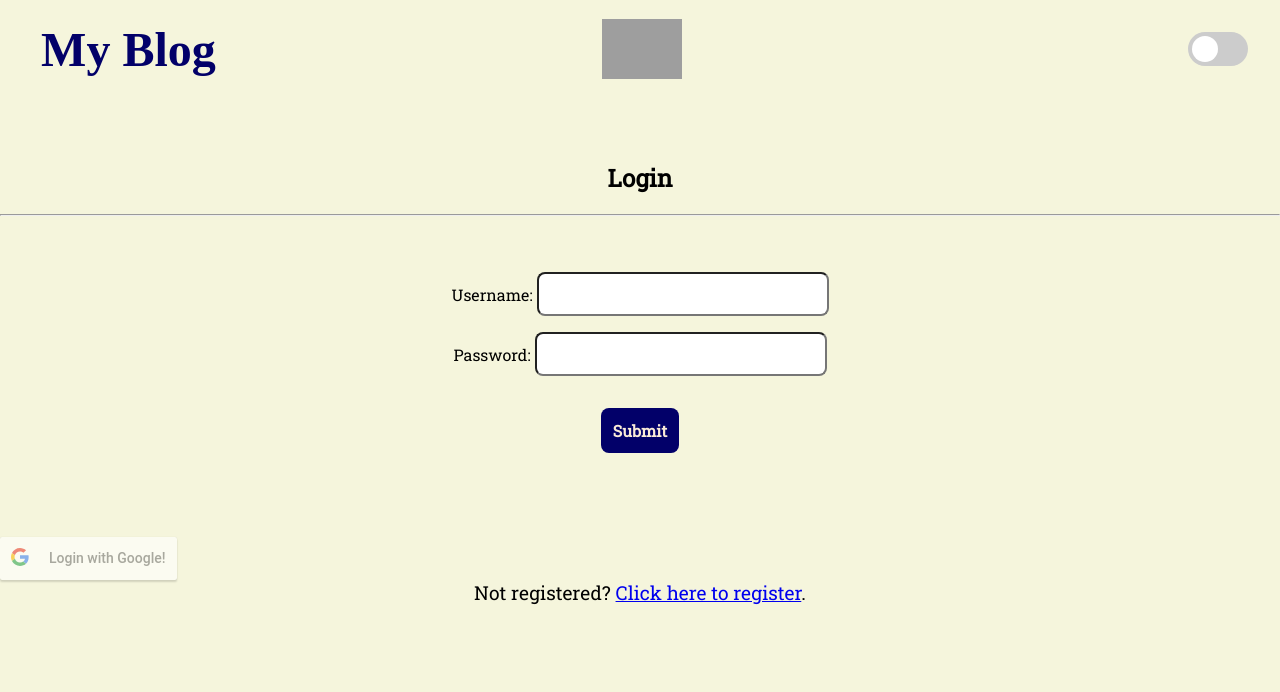
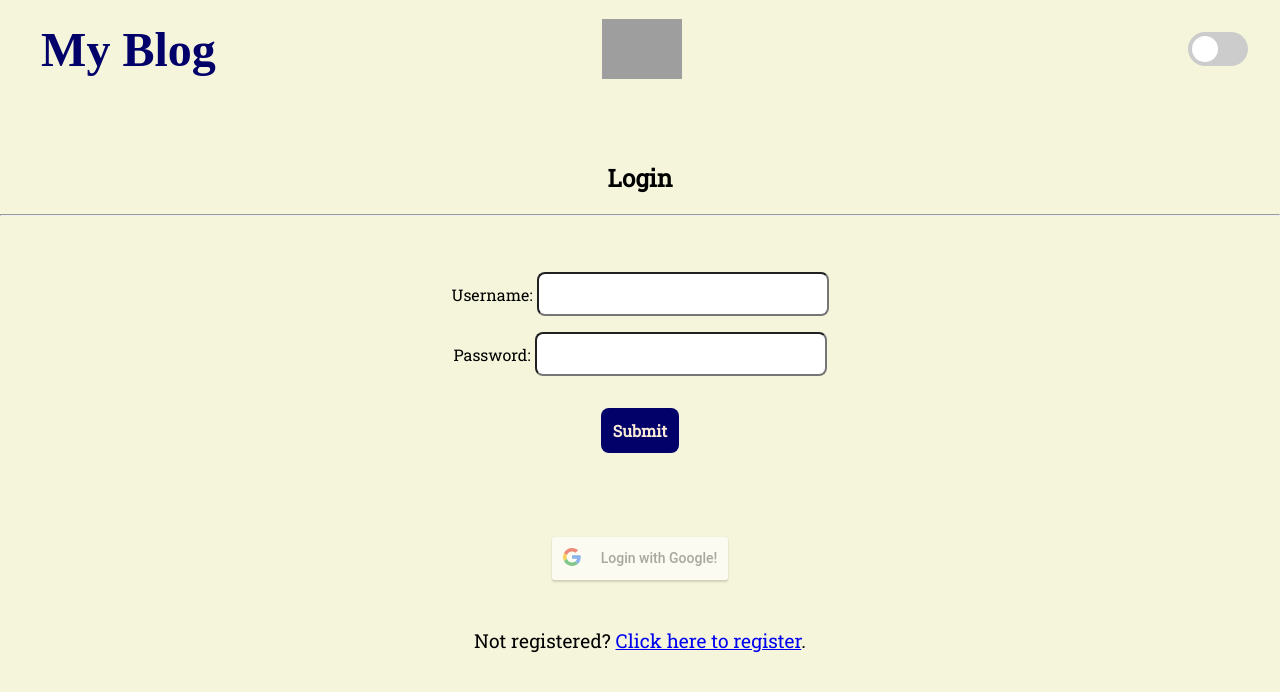
Before and after one commit to salman-ar-sar/my-blog, a React (Create React App) app: page /login in a window 1280 px wide. Shown: the top 692 px of the page. Built offline with nearby package versions, Linux system fonts and the light colour scheme; grey boxes are pictures that could not be loaded; a web font is replaced by a local one.

Commit message:
Add styling for login button

```diff
--- a/src/pages/Login.scss
+++ b/src/pages/Login.scss
@@ -34,6 +34,10 @@
     color: $errClr;
     text-align: center;
   }
+  .googleLogin {
+    text-align: center;
+    margin-bottom: 3rem;
+  }
 }
 
 .centerDiv {
```
